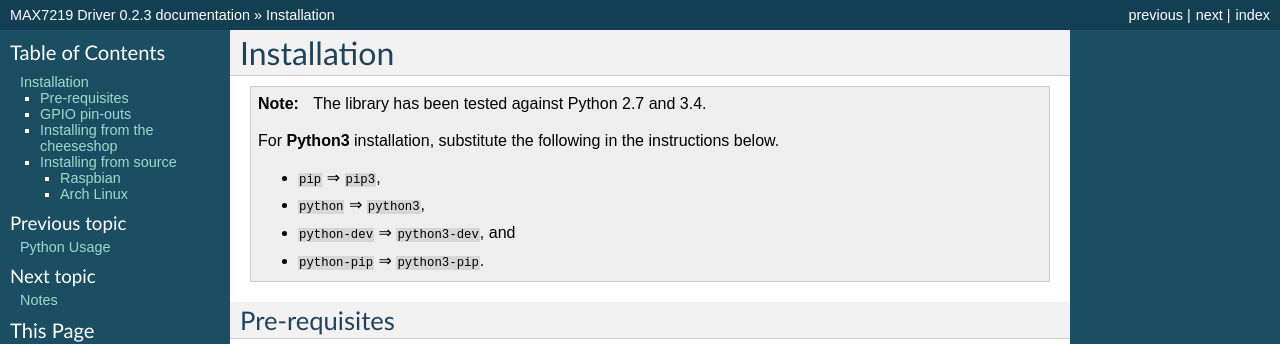
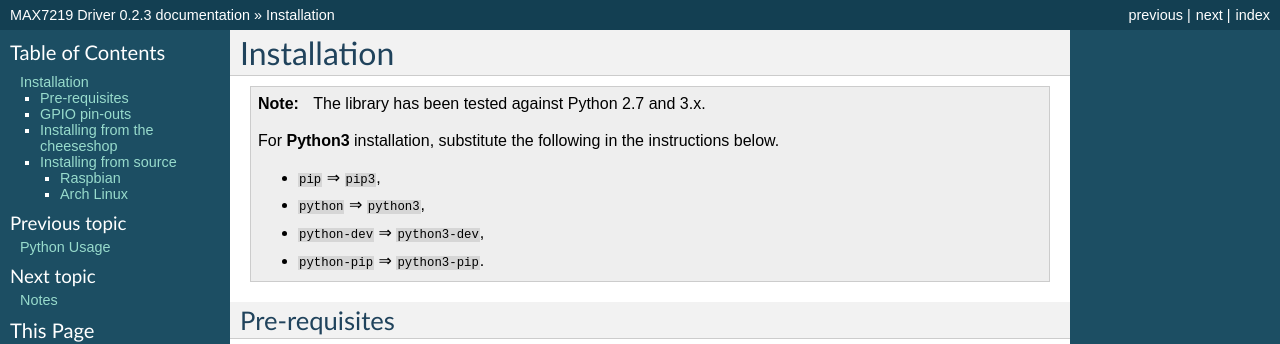
Before and after one commit to rm-hull/luma.led_matrix, a Sphinx documentation site: the page built from docs/install.rst, in a window 1280 px wide and 900 px high. Shown: the top 344 px of the window. Built offline with Sphinx 7.4.7, drawn with Linux system fonts in a browser that asks for light colours.

Commit message:
Doc amends

```diff
--- a/docs/install.rst
+++ b/docs/install.rst
@@ -1,13 +1,13 @@
 Installation
 ------------
-.. note:: The library has been tested against Python 2.7 and 3.4.
+.. note:: The library has been tested against Python 2.7 and 3.x.
 
    For **Python3** installation, substitute the following in the
    instructions below.
 
    * ``pip`` ⇒ ``pip3``,
    * ``python`` ⇒ ``python3``,
-   * ``python-dev`` ⇒ ``python3-dev``, and
+   * ``python-dev`` ⇒ ``python3-dev``,
    * ``python-pip`` ⇒ ``python3-pip``.
 
 Pre-requisites
```
